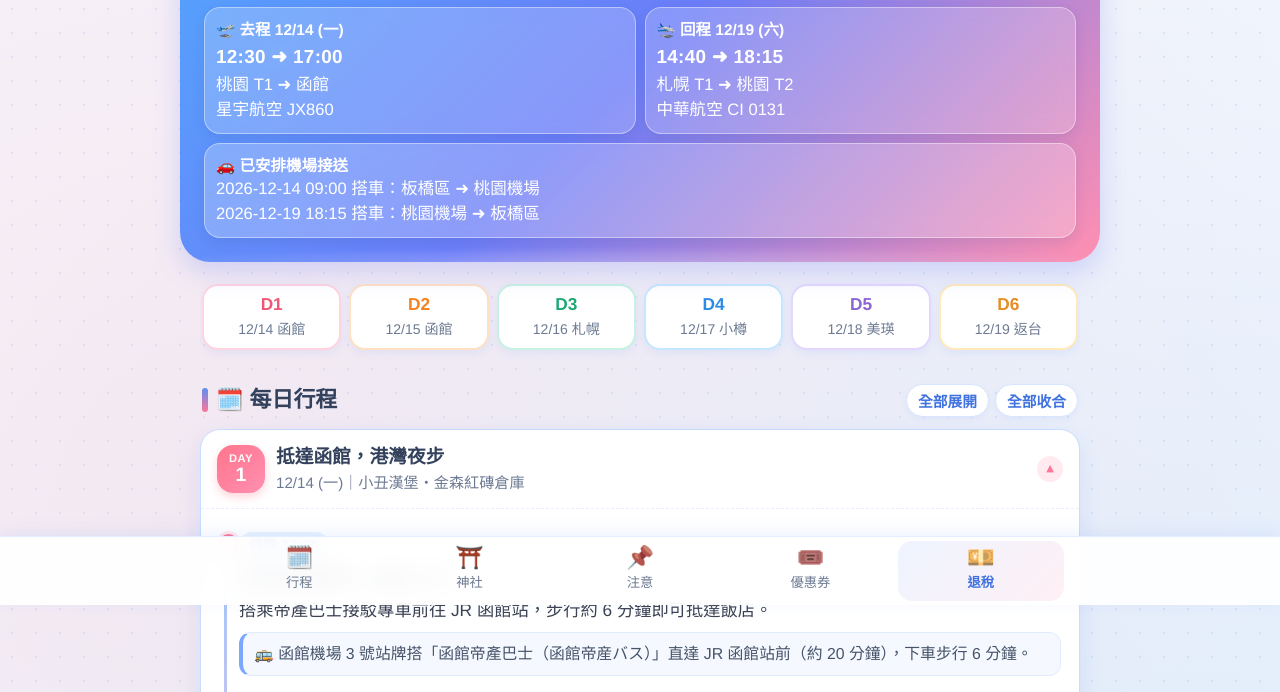
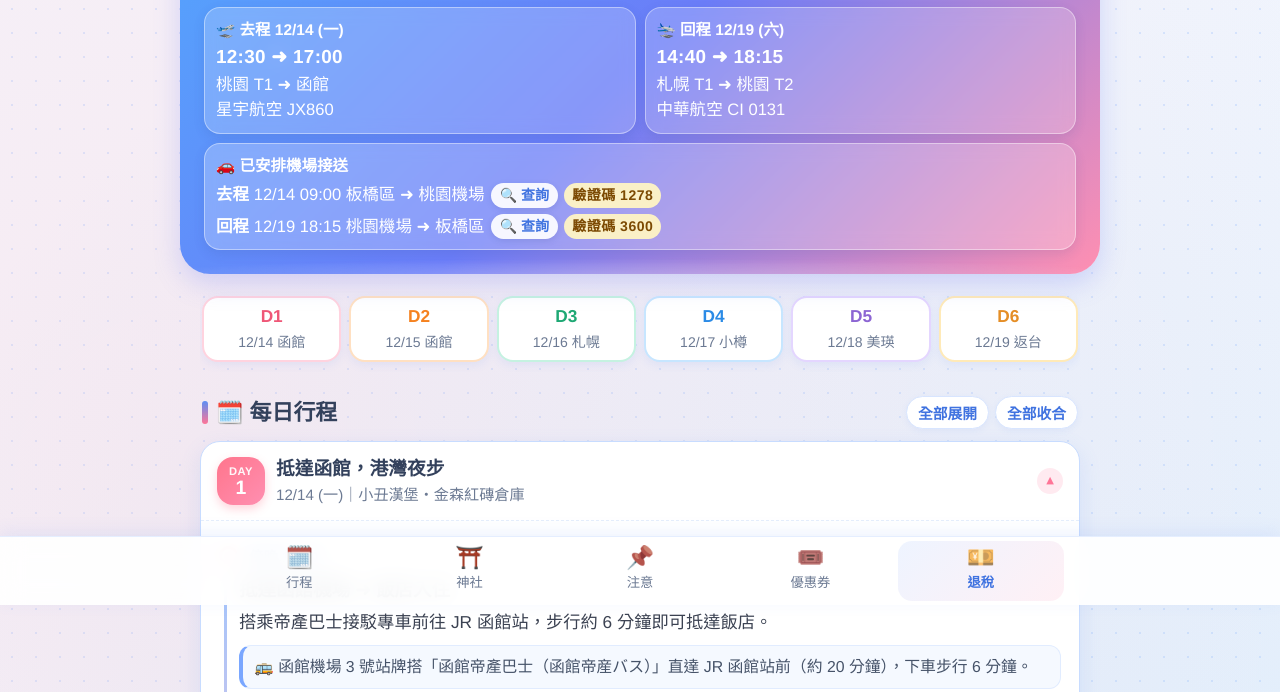
Before and after one commit to allenletlpt/japan1214, a plain HTML site: page index.html in a window 1280 px wide. Shown: the part 195-887 px from the top of the page. Drawn offline with nearby package versions, Linux system fonts and the light colour scheme; a web font is replaced by a local one.

Commit message:
Add airport transfer query links and verification codes (2026/11/27 15:15)

```diff
--- a/index.html
+++ b/index.html
@@ -220,6 +220,40 @@
         .flight .lbl { font-weight: 700; font-size: .86rem; }
         .flight .time { font-size: 1.05rem; font-weight: 900; margin: 2px 0; letter-spacing: .3px; }
         .airport-transfer { margin-top: 9px; text-align: left; background: rgba(255, 255, 255, .24); }
+        .transfer-row {
+            display: flex;
+            flex-wrap: wrap;
+            align-items: center;
+            gap: 6px;
+            margin-top: 6px;
+        }
+        .transfer-link {
+            display: inline-flex;
+            align-items: center;
+            gap: 3px;
+            background: rgba(255, 255, 255, .92);
+            color: var(--accent-dark);
+            font-weight: 700;
+            font-size: .78rem;
+            padding: 2px 9px;
+            border-radius: 999px;
+            box-shadow: 0 2px 6px rgba(45, 62, 130, .14);
+            text-decoration: none;
+            white-space: nowrap;
+        }
+        .transfer-link:hover { background: #fff; text-decoration: none; transform: translateY(-1px); }
+        .transfer-code {
+            display: inline-flex;
+            align-items: center;
+            background: rgba(255, 245, 196, .95);
+            color: #7c4a03;
+            font-weight: 900;
+            font-size: .78rem;
+            padding: 2px 8px;
+            border-radius: 999px;
+            letter-spacing: .5px;
+            white-space: nowrap;
+        }
 
         /* ===== 行程總覽 Day Chips（繽紛馬卡龍可橫向滑動） ===== */
         .chips {
@@ -1042,8 +1076,8 @@
             <button type="button" class="update-badge" id="update-badge" title="點擊切換完整更新時間">
                 <span class="ub-dot" aria-hidden="true"></span>
                 <span>🕒</span>
-                <span class="ub-short">更新 <time datetime="2026-11-26T17:15:00+08:00">11/26 17:15</time></span>
-                <span class="ub-full">更新：<time datetime="2026-11-26T17:15:00+08:00">2026/11/26 17:15（台灣時間）</time></span>
+                <span class="ub-short">更新 <time datetime="2026-11-27T15:15:00+08:00">11/27 15:15</time></span>
+                <span class="ub-full">更新：<time datetime="2026-11-27T15:15:00+08:00">2026/11/27 15:15（台灣時間）</time></span>
             </button>
             <div class="snowflakes" aria-hidden="true">
                 <span>❄️</span><span>❅</span><span>✦</span><span>❄️</span><span>❆</span><span>✧</span>
@@ -1064,8 +1098,16 @@
             </div>
             <div class="flight airport-transfer">
                 <div class="lbl">🚗 已安排機場接送</div>
-                <div><time datetime="2026-12-14T09:00">2026-12-14 09:00</time> 搭車：板橋區 ➜ 桃園機場</div>
-                <div><time datetime="2026-12-19T18:15">2026-12-19 18:15</time> 搭車：桃園機場 ➜ 板橋區</div>
+                <div class="transfer-row">
+                    <span><strong>去程</strong> <time datetime="2026-12-14T09:00">12/14 09:00</time> 板橋區 ➜ 桃園機場</span>
+                    <a class="transfer-link" href="https://www.tms.tw/27998E" target="_blank" rel="noopener">🔍 查詢</a>
+                    <span class="transfer-code">驗證碼 1278</span>
+                </div>
+                <div class="transfer-row">
+                    <span><strong>回程</strong> <time datetime="2026-12-19T18:15">12/19 18:15</time> 桃園機場 ➜ 板橋區</span>
+                    <a class="transfer-link" href="https://www.tms.tw/933315" target="_blank" rel="noopener">🔍 查詢</a>
+                    <span class="transfer-code">驗證碼 3600</span>
+                </div>
             </div>
         </header>
 
```
